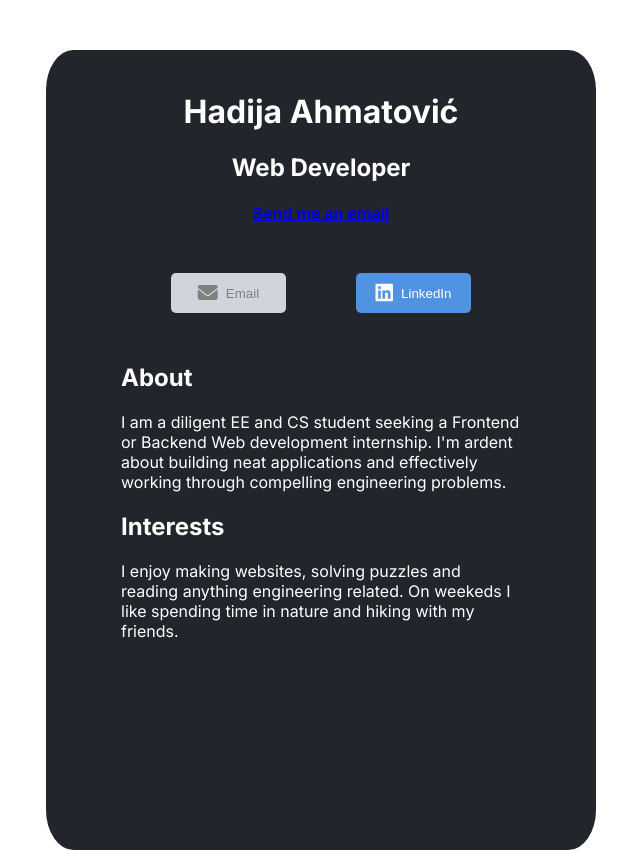
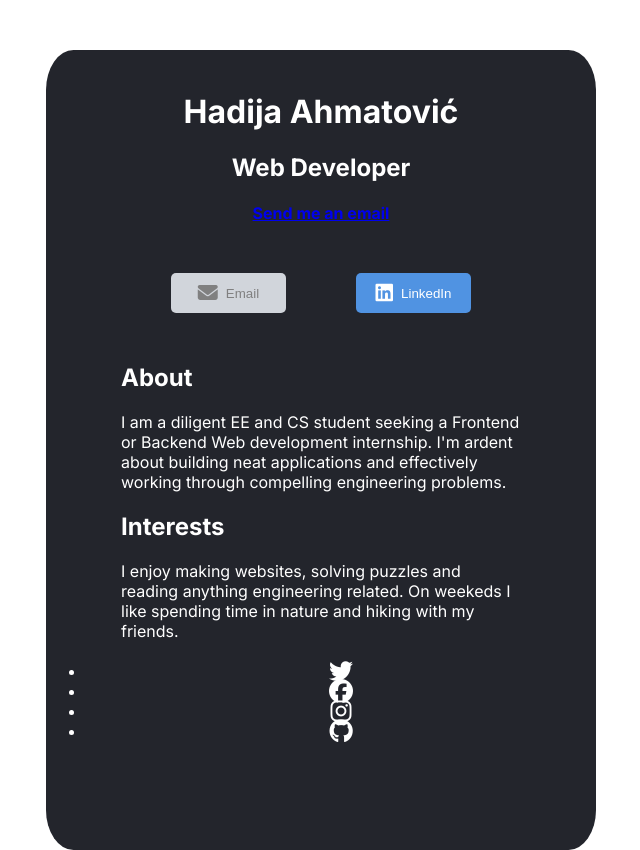
Before and after one commit to hahmatovic1/digital-business-card, a React (Create React App) app: page / in a window 1280 px wide. Shown: the whole page, without its empty margins (319-959 px from the left). Built offline with nearby package versions, Linux system fonts and the light colour scheme.

Commit message:
feat: Add Footer component

```diff
--- a/src/components/App.jsx
+++ b/src/components/App.jsx
@@ -1,11 +1,12 @@
 import React from 'react';
 import Header from './Header';
 import MainText from './MainText';
+import Footer from './Footer';
 
 export default function App(){
     return <div className='card'>
         <Header />
         <MainText />
-        {/* <Footer />  */}
+        <Footer />
     </div>
 }
--- /dev/null
+++ b/src/components/Footer.jsx
@@ -0,0 +1,11 @@
+import React from 'react';
+
+export default function Footer(){
+    return <ul className="footer">
+        <li className="icon"><i class="fa-brands fa-twitter fa-xl"></i></li>
+        <li className="icon"><i class="fa-brands fa-facebook fa-xl"></i></li>
+        <li className="icon"><i class="fa-brands fa-instagram fa-xl"></i></li>
+        <li className="icon"><i class="fa-brands fa-github fa-xl"></i></li>
+    </ul>
+
+}
```
